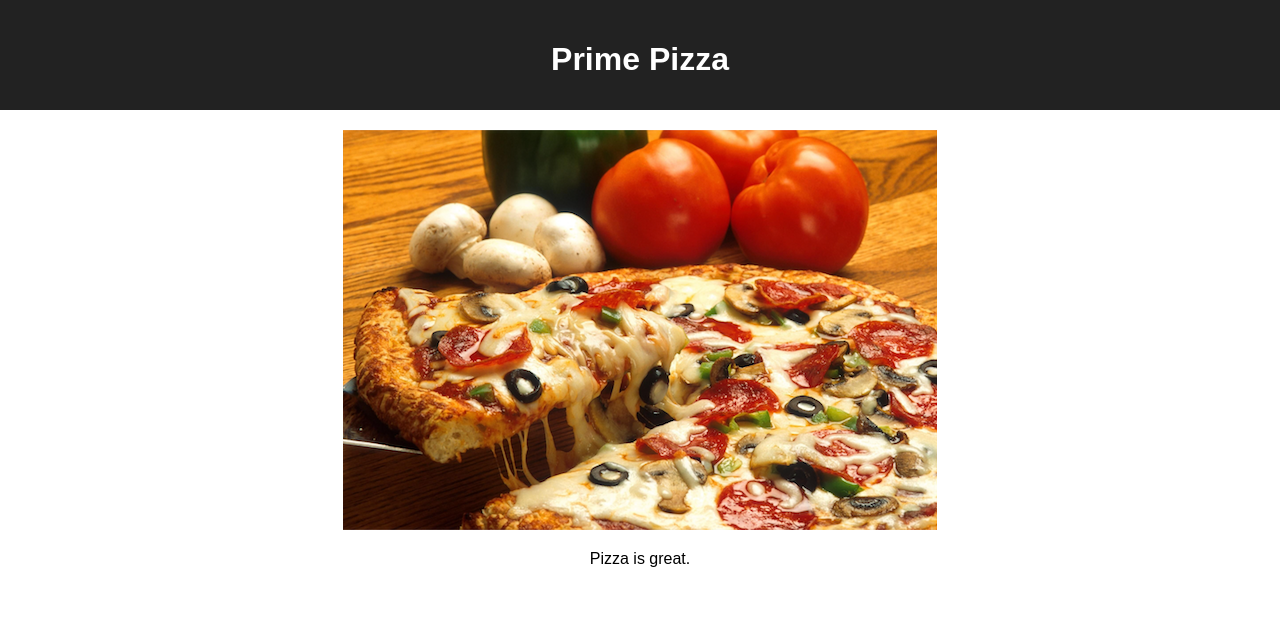
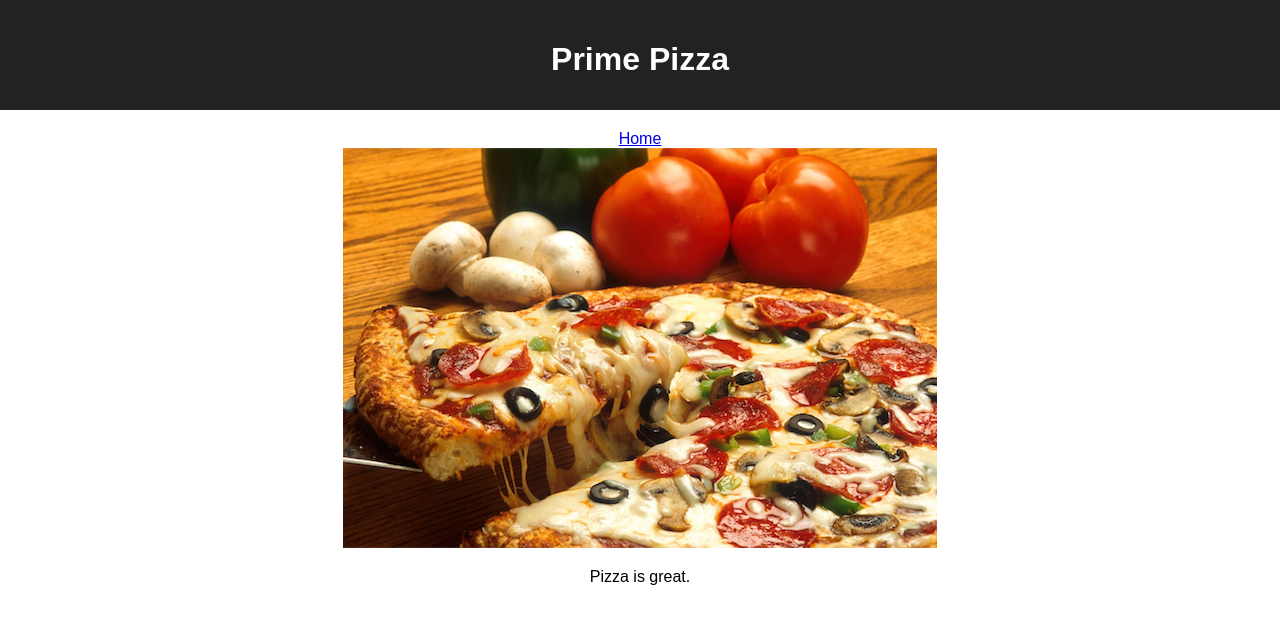
Before and after one commit to Veeesop/redux-pizza-parlor, a React (Create React App) app: page /#/ in a window 1280 px wide. Shown: the top 624 px of the page. Built offline with nearby package versions, Linux system fonts and the light colour scheme; no server answers.

Commit message:
finished customerinf route

```diff
--- a/src/components/App/App.jsx
+++ b/src/components/App/App.jsx
@@ -3,6 +3,9 @@ import axios from 'axios';
 import './App.css';
 import { useEffect } from 'react';
 import { useDispatch } from 'react-redux';
+import { HashRouter as Router, Route, Link } from 'react-router-dom';
+import CustomerForm from '../CustomerForm/CustomerForm'
+
 
 function App() {
   const dispatch = useDispatch();
@@ -31,9 +34,20 @@ const fetchPizzas = () => {
         <h1 className='App-title'>Prime Pizza</h1>
       </header>
 
+      <Router>
+        <div>
+          <Link to="/customerInfo">Home</Link>
+          <Route exact path="/customerInfo">
+            <CustomerForm />
+          </Route>
+        </div>
+
+
       <img src='images/pizza_photo.png' />
       <p>Pizza is great.</p>
 
+
+      </Router>
     </div>
   );
 }
--- a/src/index.js
+++ b/src/index.js
@@ -2,7 +2,6 @@ import React from 'react';
 import ReactDOM from 'react-dom';
 import './index.css';
 import App from './components/App/App';
-
 import { createStore, combineReducers, applyMiddleware } from 'redux';
 import { Provider } from 'react-redux';
 import logger from 'redux-logger';
```
